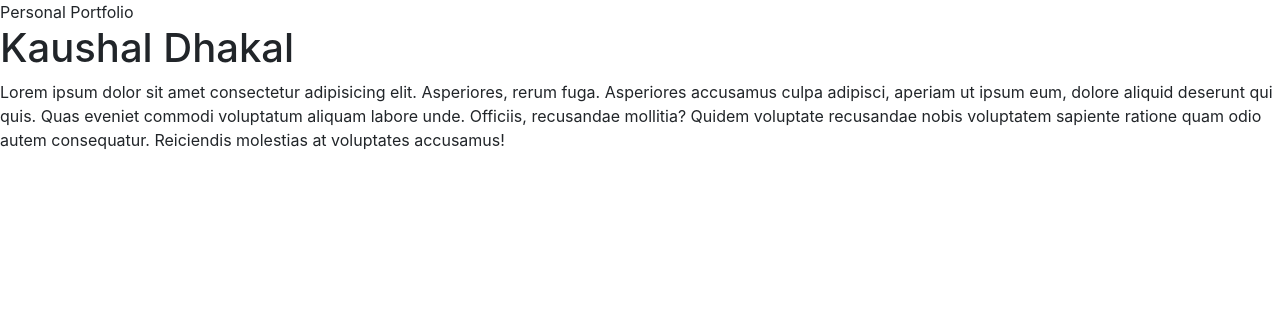
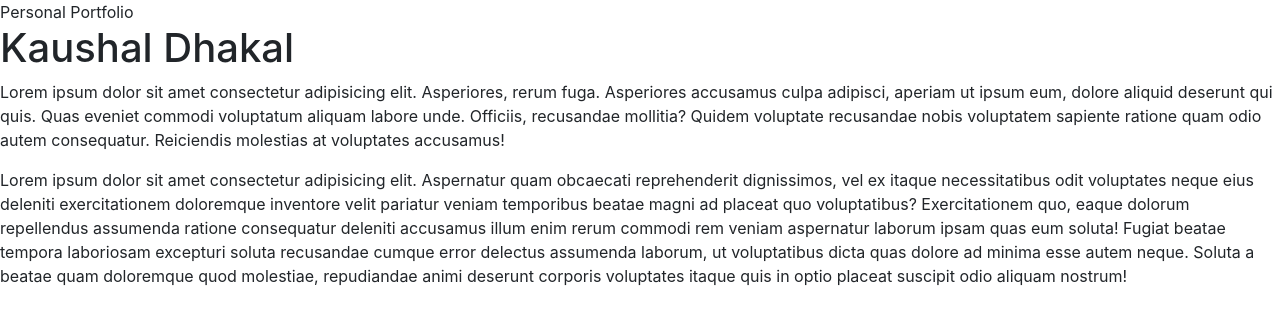
Before and after one commit to KaushalDhakal0/Portfolio, a React (Create React App) app: page / in a window 1280 px wide. Shown: the top 324 px of the page. Built offline with nearby package versions, Linux system fonts and the light colour scheme; a web font is replaced by a local one.

Commit message:
Second Commit

```diff
--- a/src/App.js
+++ b/src/App.js
@@ -13,6 +13,20 @@ function App() {
         recusandae nobis voluptatem sapiente ratione quam odio autem
         consequatur. Reiciendis molestias at voluptates accusamus!
       </p>
+      <p>
+        Lorem ipsum dolor sit amet consectetur adipisicing elit. Aspernatur quam
+        obcaecati reprehenderit dignissimos, vel ex itaque necessitatibus odit
+        voluptates neque eius deleniti exercitationem doloremque inventore velit
+        pariatur veniam temporibus beatae magni ad placeat quo voluptatibus?
+        Exercitationem quo, eaque dolorum repellendus assumenda ratione
+        consequatur deleniti accusamus illum enim rerum commodi rem veniam
+        aspernatur laborum ipsam quas eum soluta! Fugiat beatae tempora
+        laboriosam excepturi soluta recusandae cumque error delectus assumenda
+        laborum, ut voluptatibus dicta quas dolore ad minima esse autem neque.
+        Soluta a beatae quam doloremque quod molestiae, repudiandae animi
+        deserunt corporis voluptates itaque quis in optio placeat suscipit odio
+        aliquam nostrum!
+      </p>
     </div>
   );
 }
```
